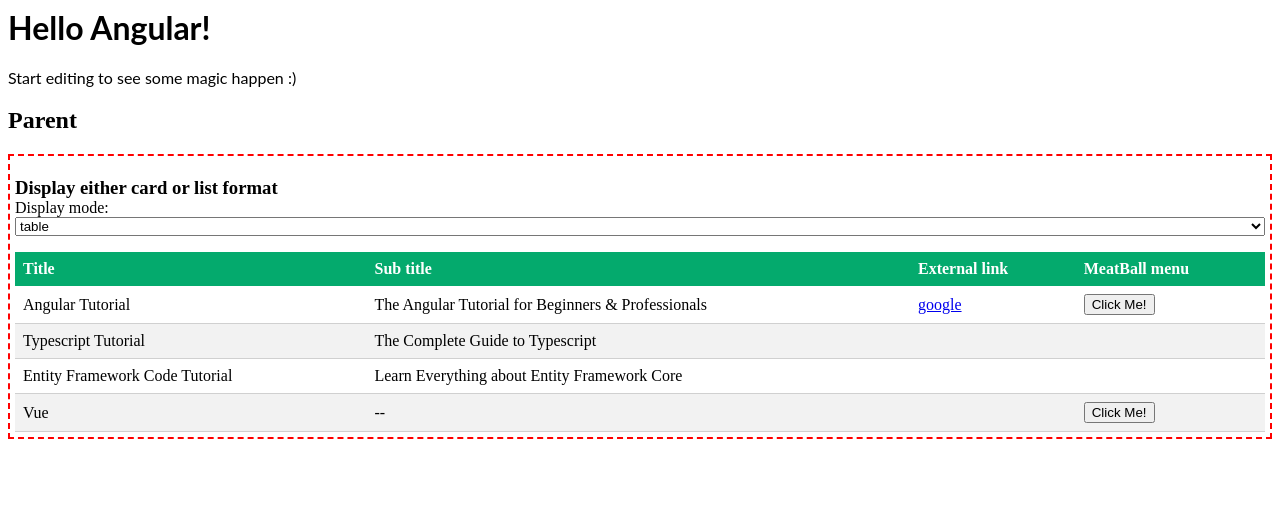
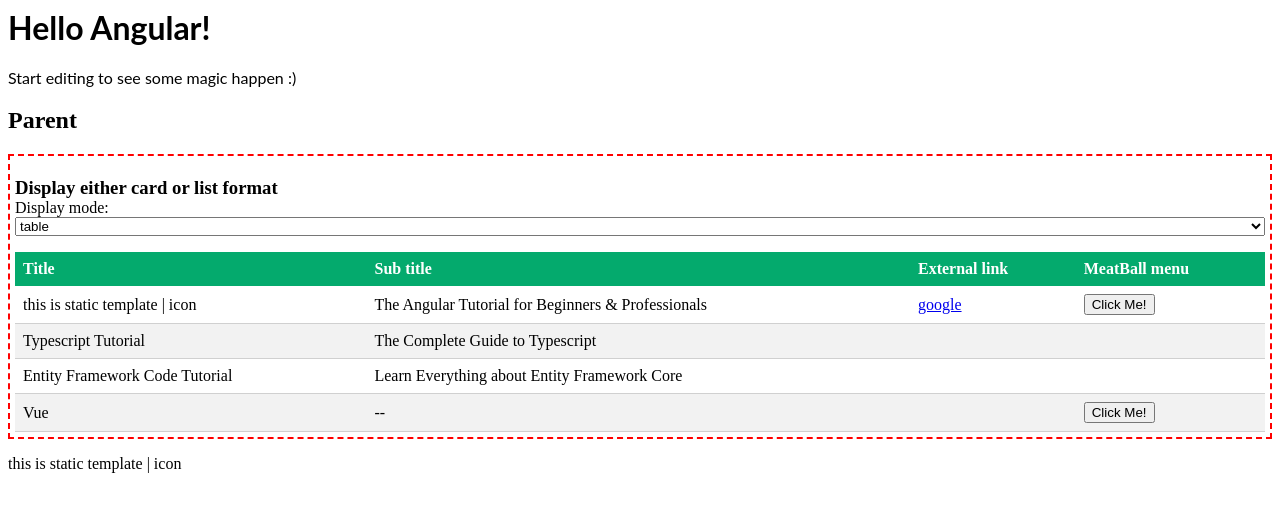
Before and after one commit to gandholi-kumar/angular-ng-template-outlet, an Angular app: page / in a window 1280 px wide. Shown: the top 512 px of the page. Built offline with nearby package versions, Linux system fonts and the light colour scheme.

Commit message:
Providing template ref

```diff
--- a/src/app/app.module.ts
+++ b/src/app/app.module.ts
@@ -7,10 +7,11 @@ import { HelloComponent } from './hello.component';
 import { ParentComponent } from './parent/parent.component';
 import { ChildComponent } from './child/child.component';
 import { DataTableComponent } from './data-table/data-table.component';
+import { HtmlSanitizerPipe } from './pipe/html-sanitizer.pipe';
 
 @NgModule({
   imports: [BrowserModule, FormsModule],
-  declarations: [AppComponent, HelloComponent, ParentComponent, ChildComponent, DataTableComponent],
+  declarations: [AppComponent, HelloComponent, ParentComponent, ChildComponent, DataTableComponent, HtmlSanitizerPipe],
   bootstrap: [AppComponent],
 })
 export class AppModule {}
--- a/src/app/data-table/data-table.component.html
+++ b/src/app/data-table/data-table.component.html
@@ -46,6 +46,20 @@
                 }}</a>
               </ng-container>
             </td>
+            <td *ngSwitchCase="'templateRef'">
+              <ng-container
+                *ngIf="row[col.identifier].nativeElement; else normalRendering"
+              >
+                <span
+                  [innerHTML]="
+                    row[col.identifier].nativeElement.innerHTML | sanitizeHtml
+                  "
+                ></span>
+              </ng-container>
+              <ng-template #normalRendering>
+                {{ row[col.identifier] }}
+              </ng-template>
+            </td>
             <td *ngSwitchDefault>
               <ng-container
                 [ngTemplateOutlet]="readonlyColTemplate"
--- a/src/app/data-table/data-table.component.ts
+++ b/src/app/data-table/data-table.component.ts
@@ -13,7 +13,9 @@ export class DataTableComponent implements OnInit {
     new EventEmitter();
   constructor() {}
 
-  ngOnInit() {}
+  ngOnInit() {
+    console.log(this.rowDatas);
+  }
 
   onMenuClick(rowData: TableDataConfiguration) {
     this.menuClick.emit(rowData);
--- a/src/app/model/dataTable.model.ts
+++ b/src/app/model/dataTable.model.ts
@@ -1,3 +1,5 @@
+import { ElementRef } from '@angular/core';
+
 export interface TableColumnConfiguration {
   identifier: string;
   label: string;
@@ -11,16 +13,17 @@ export enum ComponentType {
   TEXTBOX = 'textbox',
   LINK = 'link',
   OPTIONS = 'options',
+  TEMPLATEREF = 'templateRef',
 }
 
 export interface TableDataConfiguration {
-  header: string;
+  header: string | ElementRef;
   content: string;
   meatballMenu?: boolean;
   url?: TableURL;
 }
 
 export interface TableURL {
-  label: string,
-  urlHref: string
+  label: string;
+  urlHref: string;
 }
--- a/src/app/parent/parent.component.html
+++ b/src/app/parent/parent.component.html
@@ -66,3 +66,7 @@
 
   <app-child [rowData]="rowDatas" [template]="selectedTemplate"> </app-child>
 </section>
+
+<div #dummytemplate>
+  <p>this is static template | icon</p>
+</div>
--- a/src/app/parent/parent.component.ts
+++ b/src/app/parent/parent.component.ts
@@ -1,4 +1,10 @@
-import { Component, OnInit, TemplateRef, ViewChild } from '@angular/core';
+import {
+  Component,
+  ElementRef,
+  OnInit,
+  TemplateRef,
+  ViewChild,
+} from '@angular/core';
 import {
   DisplayMode,
   DisplayOptions,
@@ -19,6 +25,8 @@ export class ParentComponent {
   listTemplate: TemplateRef<HTMLElement>;
   @ViewChild('tableTemplate', { static: true })
   tableTemplate: TemplateRef<HTMLElement>;
+  @ViewChild('dummytemplate', { static: true })
+  dummytemplate: ElementRef<HTMLElement>;
 
   mode = DisplayOptions.TABLE;
   modeOptions: DisplayMode[] = [
@@ -31,7 +39,7 @@ export class ParentComponent {
     {
       identifier: 'header',
       label: 'Title',
-      componentType: ComponentType.TEXTBOX,
+      componentType: ComponentType.TEMPLATEREF,
       isEditable: false,
       isVisible: true,
     },
@@ -58,23 +66,21 @@ export class ParentComponent {
 
   rowDatas: TableDataConfiguration[] = [
     {
-      header: 'Angular Tutorial',
+      header: ' this is static template | Angular Tutorial',
       content: 'The Angular Tutorial for Beginners & Professionals',
       url: {
         label: 'google',
-        urlHref: 'https://www.google.com/'
+        urlHref: 'https://www.google.com/',
       },
       meatballMenu: true,
     },
     {
       header: 'Typescript Tutorial',
       content: 'The Complete Guide to Typescript',
-
     },
     {
       header: 'Entity Framework Code Tutorial',
       content: 'Learn Everything about Entity Framework Core',
-
     },
     {
       header: 'Vue',
@@ -93,4 +99,15 @@ export class ParentComponent {
     console.log('parent menu data: ', rowData);
     alert(JSON.stringify(rowData));
   }
+
+  ngAfterContentInit() {
+    console.log('ngAfterContentInit', this.dummytemplate);
+    this.rowDatas[0].header = this.dummytemplate;
+  }
+  ngAfterViewInit() {
+    console.log('ngAfterViewInit', this.dummytemplate);
+  }
+  ngOnChanges() {
+    console.log('ngOnChanges', this.dummytemplate);
+  }
 }
--- /dev/null
+++ b/src/app/pipe/html-sanitizer.pipe.ts
@@ -0,0 +1,15 @@
+import { Pipe, PipeTransform } from '@angular/core';
+import { DomSanitizer, SafeHtml } from '@angular/platform-browser';
+
+@Pipe({
+  name: 'sanitizeHtml'
+})
+export class HtmlSanitizerPipe implements PipeTransform {
+
+  constructor(private sanitizer: DomSanitizer) {
+  }
+
+  transform(value: string): SafeHtml {
+    return this.sanitizer.bypassSecurityTrustHtml(value);
+  }
+}
```
